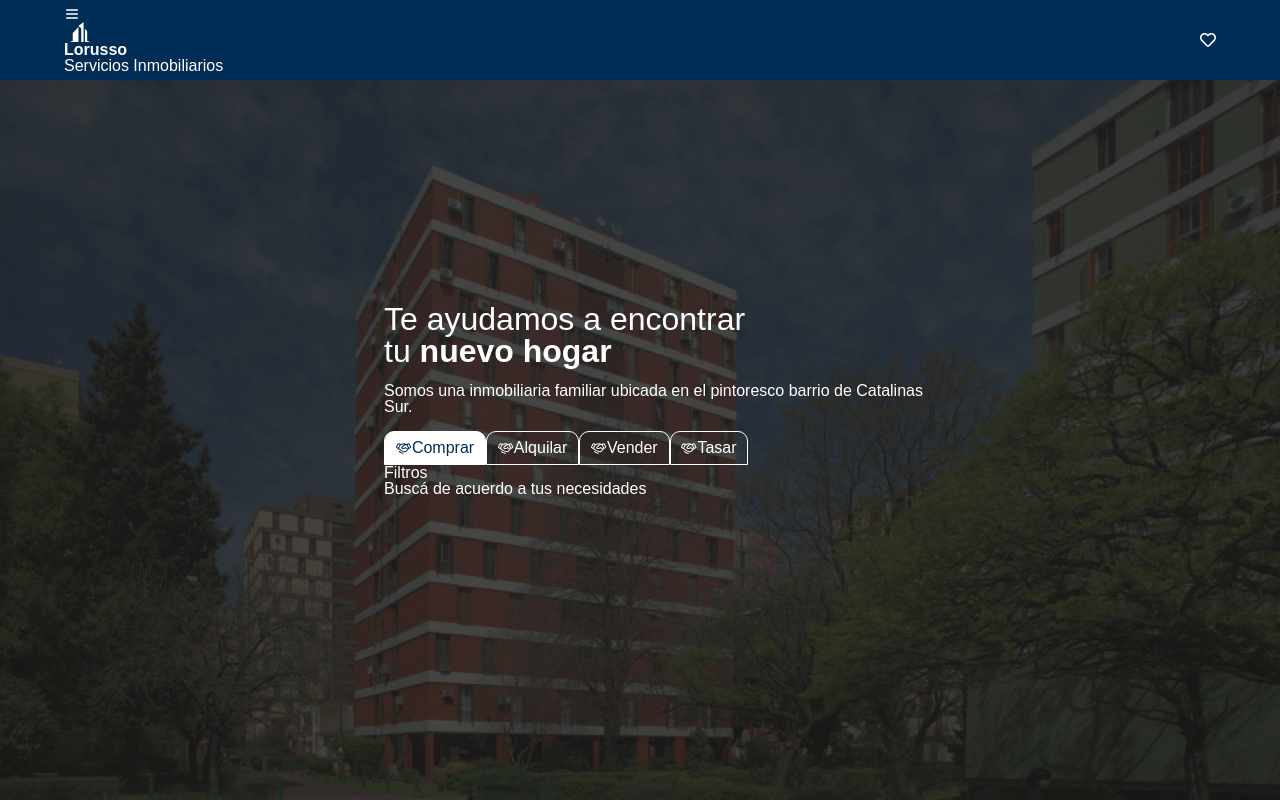
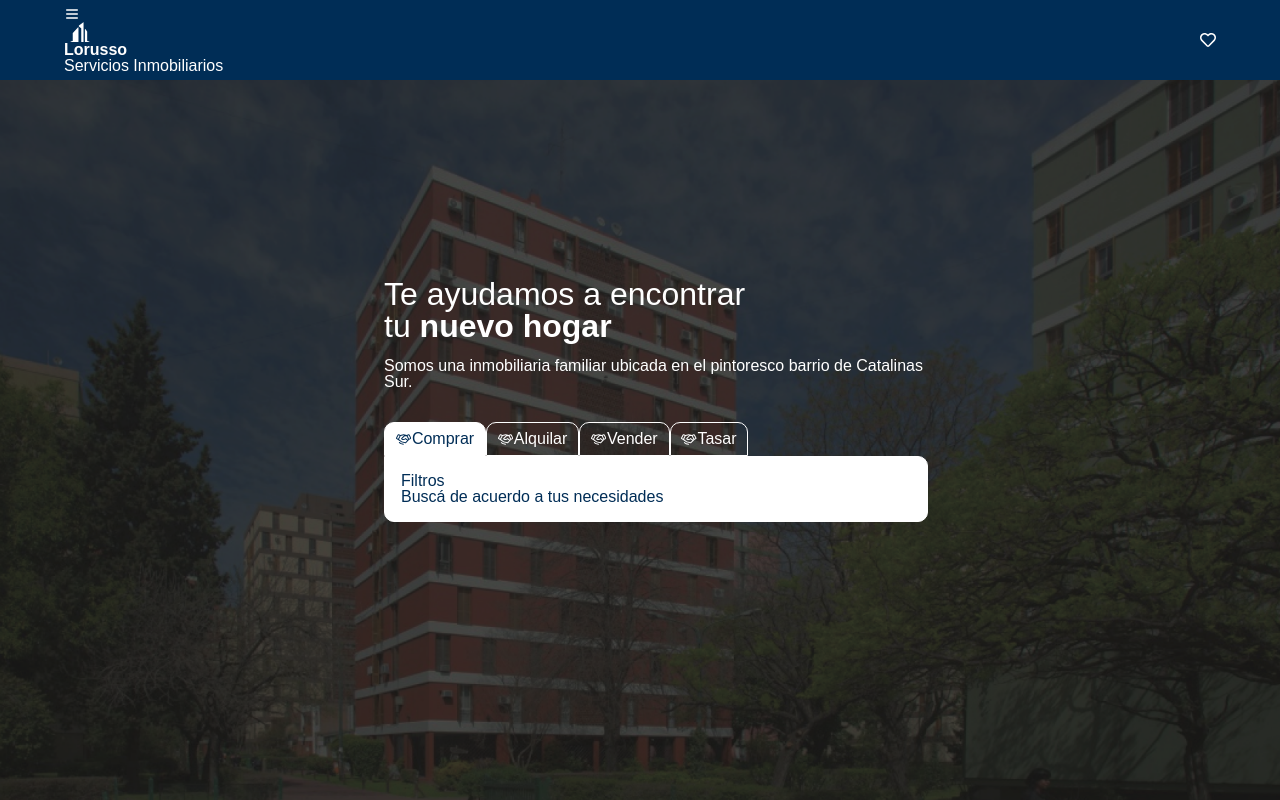
Before and after one commit to JulianLipa/prog-lorusso, a Next.js app: page / in a window 1280 px wide. Built offline with nearby package versions, Linux system fonts and the light colour scheme.

Commit message:
filter component progressed

```diff
--- a/src/app/components/Hero/Hero.js
+++ b/src/app/components/Hero/Hero.js
@@ -7,6 +7,7 @@ import styles from "@/app/page.module.css";
 import "@/app/globals.css";
 
 import { PiHandshake } from "react-icons/pi";
+import Link from "next/link";
 
 const Hero = () => {
   const [windowsCategories, setwindowsCategories] = useState([]);
@@ -35,27 +36,27 @@ const Hero = () => {
           </h4>
           <section className={styles.windowsSection}>
             <div className={styles.windowsDiv}>
-              <div className={`${styles.windowDiv} ${styles.selected}`}>
+              <Link href={""} className={`${styles.windowDiv} ${styles.selected}`}>
                 <PiHandshake />
                 <p className="subtitle">Comprar</p>
-              </div>
-              <div className={styles.windowDiv}>
+              </Link>
+              <Link href={""} className={styles.windowDiv}>
                 <PiHandshake />
                 <p className="subtitle">Alquilar</p>
-              </div>
-              <div className={styles.windowDiv}>
+              </Link>
+              <Link href={""} className={styles.windowDiv}>
                 <PiHandshake />
                 <p className="subtitle">Vender</p>
-              </div>
-              <div className={styles.windowDiv}>
+              </Link>
+              <Link href={""} className={styles.windowDiv}>
                 <PiHandshake />
                 <p className="subtitle">Tasar</p>
-              </div>
+              </Link>
             </div>
-            <div>
+            <section className={styles.filterSection}>
               <h4 className="subtitle">Filtros</h4>
               <h4 className="subtitle">Buscá de acuerdo a tus necesidades</h4>
-            </div>
+            </section>
           </section>
         </div>
       </section>
--- a/src/app/globals.css
+++ b/src/app/globals.css
@@ -16,6 +16,7 @@
   --main-color: #002d56;
   --secondary-color: #2ecc71;
   --margin: 1em;
+  --border: 10px;
 }
 
 .title {
--- a/src/app/page.module.css
+++ b/src/app/page.module.css
@@ -61,7 +61,7 @@
 
 .windowsDiv{
     display: flex;
-    margin-top: calc(var(--margin));
+    margin-top: calc(var(--margin)*2);
 }
 
 .windowDiv{
@@ -69,9 +69,13 @@
     justify-content: center;
     align-items: center;
     padding: 1.5% 2%;
-    border-radius: 10px 10px 0 0;
+    border-radius: var(--border) var(--border) 0 0;
     border: 1px solid white;
     font-weight: 100;
+}
+
+.windowDiv:hover{
+    background-color: rgba(255,255,255,0.3);
 }
 
 .windowDiv p{
@@ -79,6 +83,14 @@
 }
 
 .selected{
+    background-color: white !important;
+    color: var(--main-color);
+}
+
+.filterSection{
+    padding: calc(var(--margin));
+    border: 1px solid white;
+    border-radius: 0 var(--border) var(--border) var(--border);
     background-color: white;
     color: var(--main-color);
 }
```
